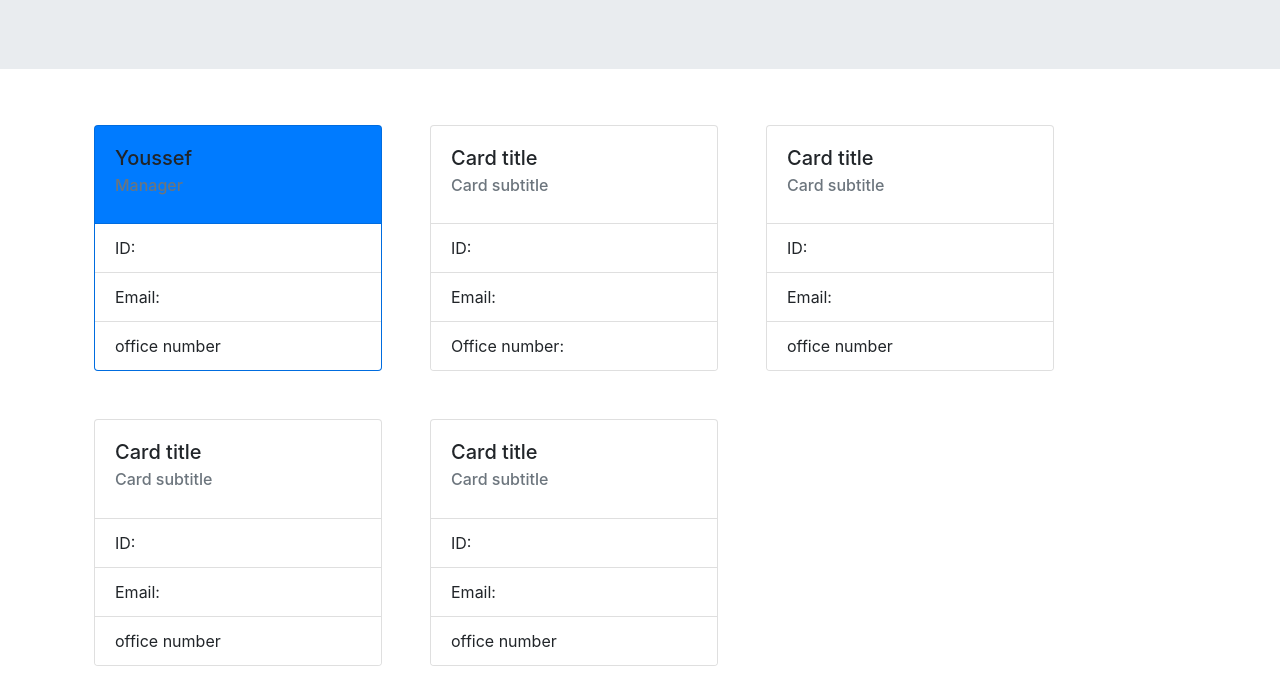
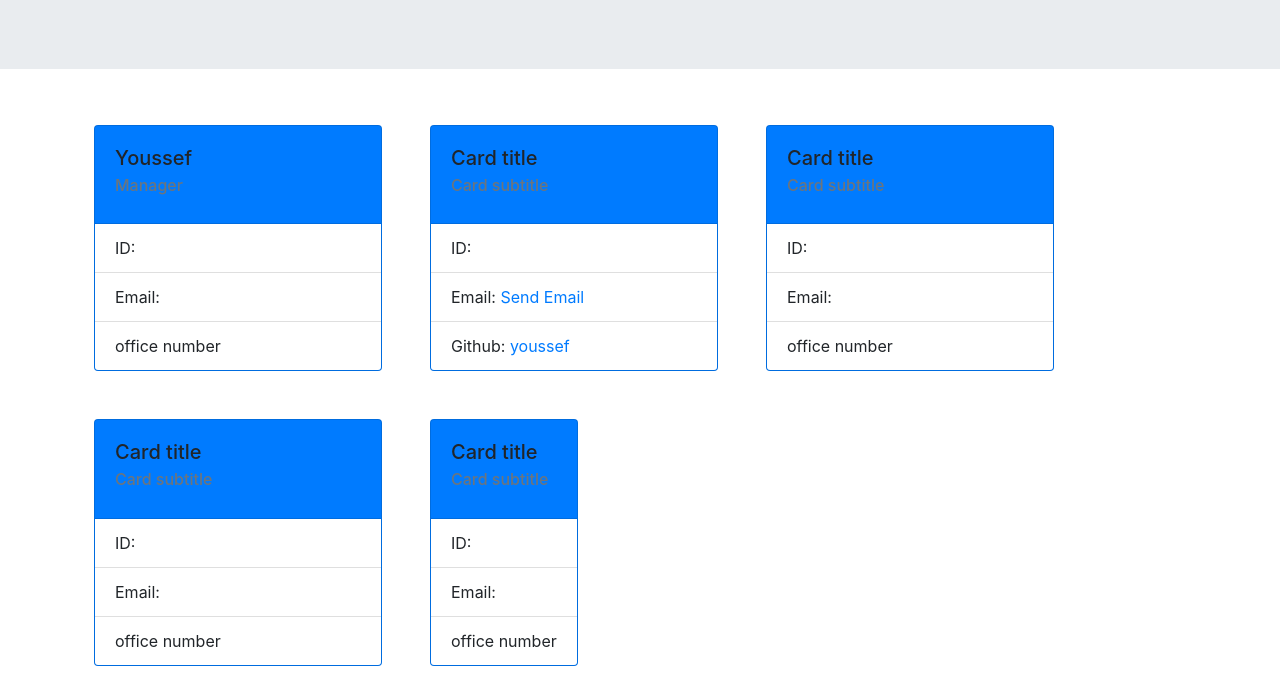
Before and after one commit to youssefojeil/10-Team-Profile-Generator, a website: page src/template.html in a window 1280 px wide. Shown: the part 134-824 px from the top of the page. Drawn offline with nearby package versions, Linux system fonts and the light colour scheme.

Commit message:
added anchor tags for github & emails

```diff
--- a/src/template.html
+++ b/src/template.html
@@ -33,18 +33,18 @@
                 </ul>
             </div>
 
-            <div class="card m-4" style="width: 18rem;">
+            <div class="card m-4 bg-primary" style="width: 18rem;">
                 <div class="card-body">
                     <h5 class="card-title">Card title</h5>
                     <h6 class="card-subtitle mb-2 text-muted">Card subtitle</h6>
                 </div>
                 <ul class="list-group list-group-flush">
                     <li class="list-group-item">ID: </li>
-                    <li class="list-group-item">Email: </li>
-                    <li class="list-group-item">Office number: </li>
+                    <li class="list-group-item">Email: <a href = "mailto: youss@gmail.com">Send Email</a></li>
+                    <li class="list-group-item">Github: <a href="https://github.com/youssefojeil" target="_blank" rel="noopener noreferrer">youssef</a></li>
                 </ul>
             </div>
-            <div class="card m-4" style="width: 18rem;">
+            <div class="card m-4 bg-primary" style="width: 18rem;">
                 <div class="card-body">
                     <h5 class="card-title">Card title</h5>
                     <h6 class="card-subtitle mb-2 text-muted">Card subtitle</h6>
@@ -55,7 +55,7 @@
                     <li class="list-group-item">office number</li>
                 </ul>
             </div>
-            <div class="card m-4" style="width: 18rem;">
+            <div class="card m-4 bg-primary" style="width: 18rem;">
                 <div class="card-body">
                     <h5 class="card-title">Card title</h5>
                     <h6 class="card-subtitle mb-2 text-muted">Card subtitle</h6>
@@ -67,7 +67,7 @@
                 </ul>
             </div>
 
-            <div class="card m-4" style="width: 18rem;">
+            <div class="card m-4 bg-primary">
                 <div class="card-body">
                     <h5 class="card-title">Card title</h5>
                     <h6 class="card-subtitle mb-2 text-muted">Card subtitle</h6>
```
Also changed, not shown: src/generatehtml.js (+4 -4 lines).
